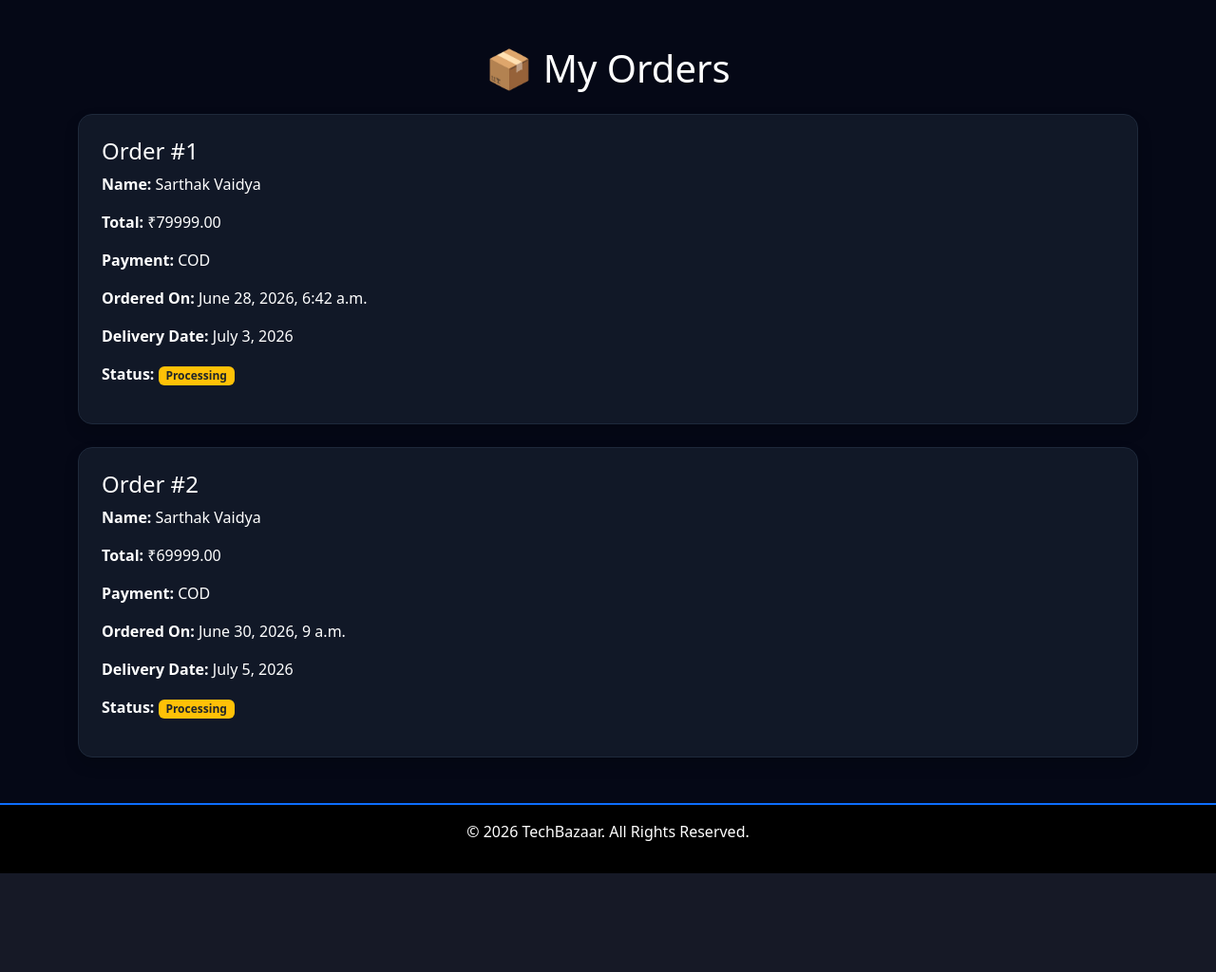
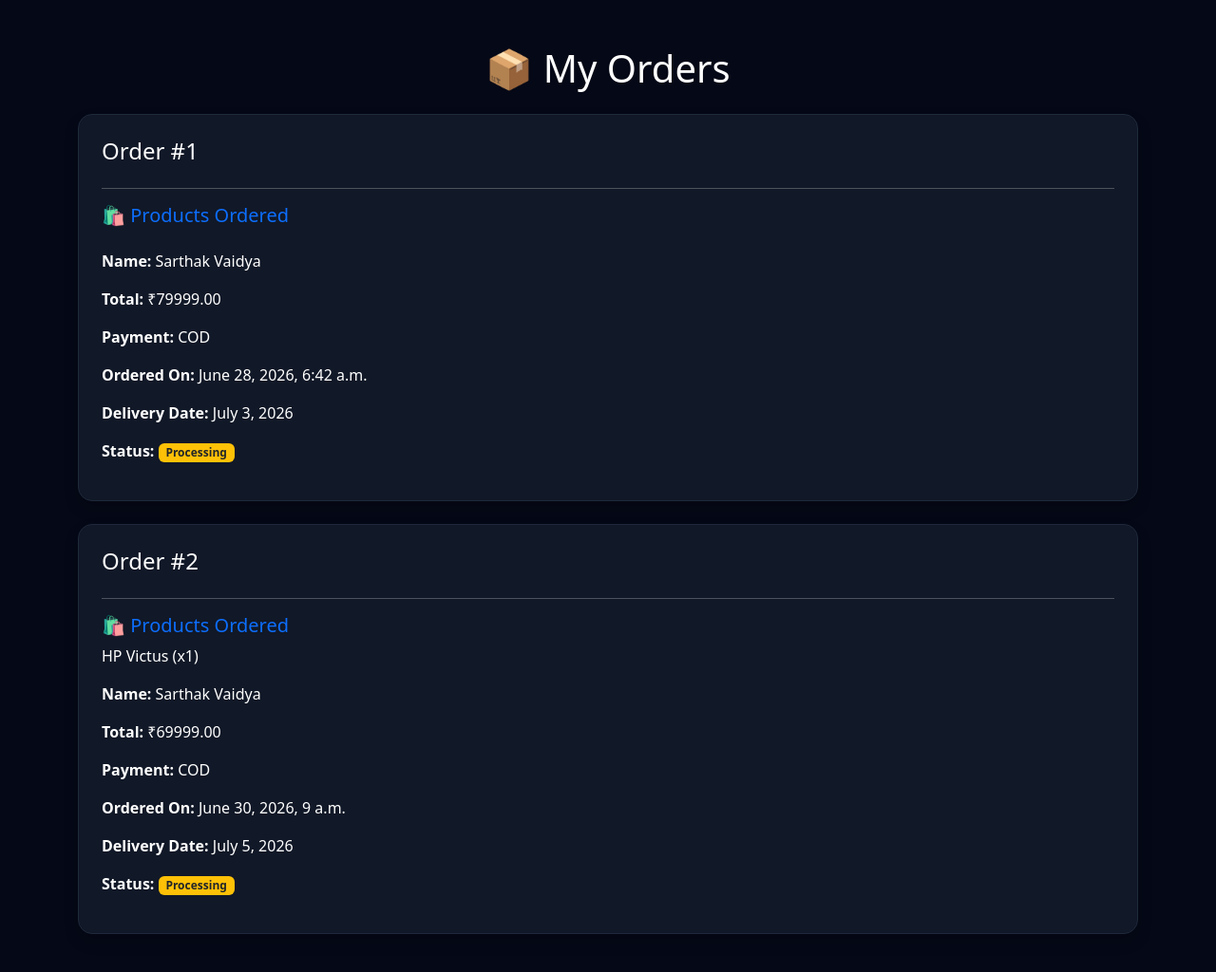
Before and after one commit to sarthak14-coder/TechBazaar, a Django app: page /orders/ in a window 1280 px wide. Shown: the part 70-1094 px from the top of the page at 95% size. Before the commit the page ends 990 px from the top, so only its background shows below. Run offline with Django 5.2, Linux system fonts and the light colour scheme; a user stored in the database is signed in; data comes from the database, SQL or seed files in the repository; both versions use the stored data as it was after the commit.

Commit message:
Improved order history with product names

```diff
--- a/store/models.py
+++ b/store/models.py
@@ -31,7 +31,11 @@ class Order(models.Model):
 
     payment_method = models.CharField(max_length=50)
 
+    product_name = models.TextField(default="")
+
     total_price = models.DecimalField(max_digits=10, decimal_places=2)
+
+    product_name = models.CharField(max_length=200, default="")
 
     order_date = models.DateTimeField(auto_now_add=True)
 
--- a/store/templates/store/orders.html
+++ b/store/templates/store/orders.html
@@ -56,6 +56,14 @@
 
     <h4>Order #{{ order.id }}</h4>
 
+    <hr>
+
+    <h5 class="text-primary">🛍 Products Ordered</h5>
+
+    <p class="mb-3">
+    {{ order.product_name }}
+    </p>
+
     <p><strong>Name:</strong> {{ order.full_name }}</p>
 
     <p><strong>Total:</strong> ₹{{ order.total_price }}</p>
--- a/store/views.py
+++ b/store/views.py
@@ -9,8 +9,16 @@ from django.contrib import messages
 from . import views
 
 def home(request):
-    products = Product.objects.all()
-    return render(request, 'store/home.html', {'products': products})
+    query = request.GET.get('q')
+
+    if query:
+        products = Product.objects.filter(name__icontains=query)
+    else:
+        products = Product.objects.all()
+
+    return render(request, 'store/home.html', {
+        'products': products
+    })
 
 from .models import Product, Cart
 from django.shortcuts import redirect
@@ -81,6 +89,7 @@ def home(request):
     return render(request, 'store/home.html', {
         'products': products
     })
+
 @login_required
 def place_order(request):
     if request.method == "POST":
@@ -94,6 +103,10 @@ def place_order(request):
 
         delivery_date = date.today() + timedelta(days=5)
 
+        product_names = ", ".join(
+            [f"{item.product.name} (x{item.quantity})" for item in cart_items]
+        )
+
         Order.objects.create(
             user=request.user,
             full_name=request.POST['full_name'],
@@ -102,6 +115,7 @@ def place_order(request):
             city=request.POST['city'],
             pincode=request.POST['pincode'],
             payment_method=request.POST['payment'],
+            product_name=product_names,
             total_price=total_price,
             delivery_date=delivery_date
         )
@@ -111,6 +125,8 @@ def place_order(request):
         return render(request, 'store/order_success.html')
 
     return redirect('checkout')
+
+
 
 def signup(request):
     if request.method == 'POST':
@@ -125,8 +141,6 @@ def signup(request):
 
     return render(request, 'registration/signup.html', {'form': form})
 
-    from django.contrib.auth.decorators import login_required
-
 @login_required
 def orders(request):
     user_orders = Order.objects.filter(user=request.user)
```
Also changed, not shown: db.sqlite3, store/migrations/0007_order_product_name.py (added).
